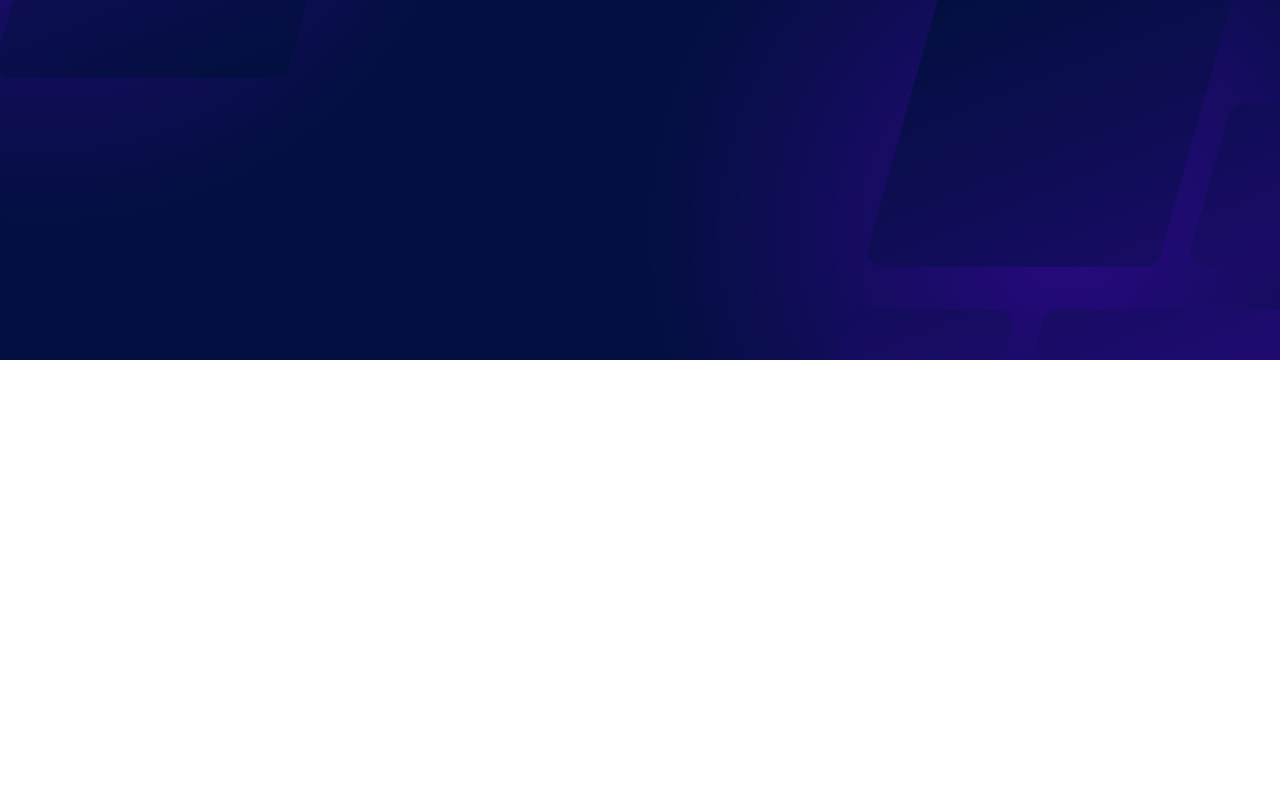
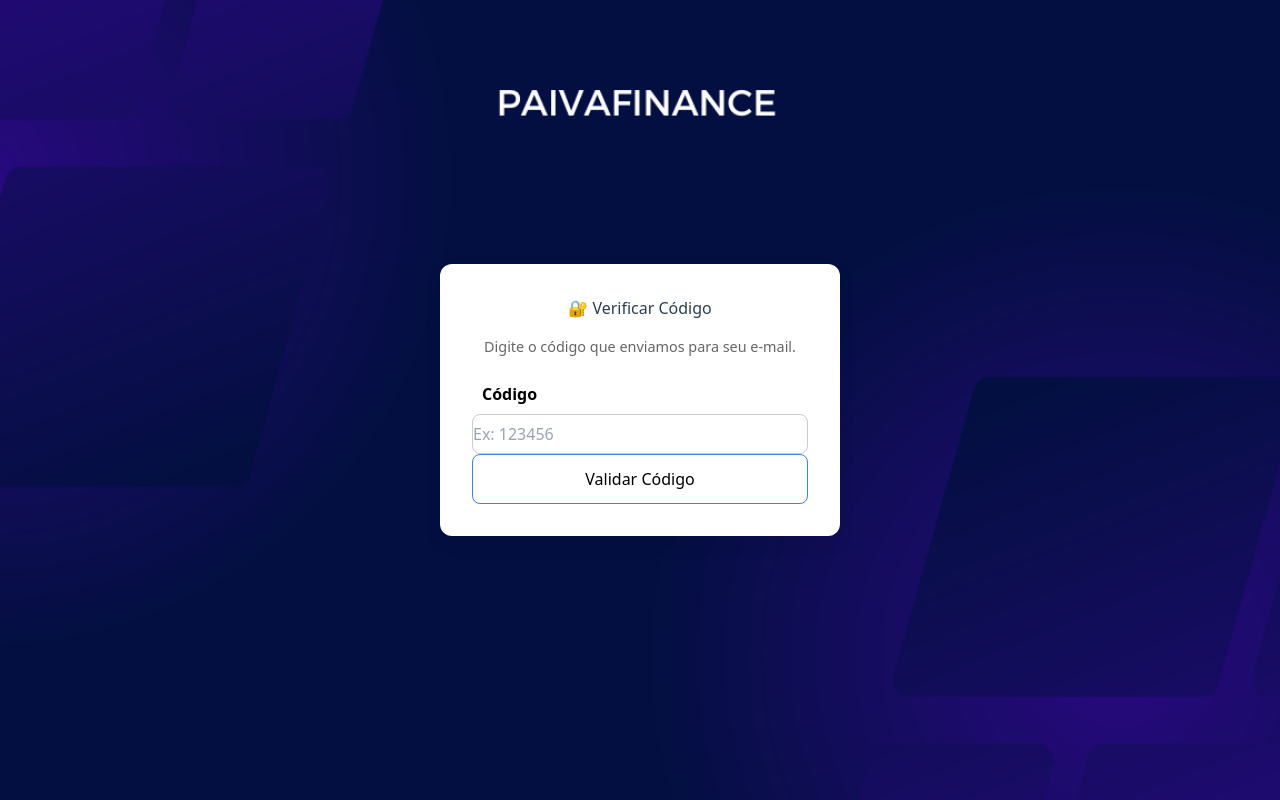
Before and after one commit to paiva737/PaivaFinance, a Vue app: page /verificar-codigo in a window 1280 px wide. Before the commit this address had no page. Built offline with nearby package versions, Linux system fonts and the light colour scheme.

Commit message:
adicionando aba de verificacao de codigo,login, registro e rotas

```diff
--- a/src/pages/Login/index.vue
+++ b/src/pages/Login/index.vue
@@ -25,6 +25,8 @@
 </template>
 
 <script>
+import '../Login/login.css'
+
 export default {
   data() {
     return {
@@ -44,6 +46,7 @@ export default {
         const data = await response.json();
 
         if (response.ok) {
+          localStorage.setItem('email', this.email)
           this.$router.push('/verificar-codigo');
         } else {
           this.mensagem = data.error;
@@ -57,5 +60,4 @@ export default {
     }
   }
 };
-import '../Login/login.css'
 </script>
--- /dev/null
+++ b/src/pages/VerificarCodigo/index.vue
@@ -0,0 +1,55 @@
+<template>
+  <div class="codigo-container">
+    <div class="codigo-box">
+      <h2 class="codigo-title">🔐 Verificar Código</h2>
+      <p class="codigo-subtitle">Digite o código que enviamos para seu e-mail.</p>
+
+      <label for="codigo">Código</label>
+      <input v-model="codigo" type="text" id="codigo" placeholder="Ex: 123456" required />
+
+      <button @click="validarCodigo">Validar Código</button>
+
+      <p v-if="mensagem" class="mensagem">{{ mensagem }}</p>
+    </div>
+  </div>
+</template>
+
+<script>
+export default {
+  data() {
+    return {
+      codigo: '',
+      mensagem: ''
+    };
+  },
+  methods: {
+    async validarCodigo() {
+      const email = localStorage.getItem('email');
+      if (!email) {
+        this.mensagem = 'E-mail não encontrado. Faça o login novamente.';
+        return;
+      }
+
+      try {
+        const response = await fetch('http://localhost:5001/validar-codigo', {
+          method: 'POST',
+          headers: { 'Content-Type': 'application/json' },
+          body: JSON.stringify({ email, codigo: this.codigo })
+        });
+
+        const data = await response.json();
+
+        if (response.ok) {
+          localStorage.removeItem('email');
+          this.$router.push('/dashboard');
+        } else {
+          this.mensagem = data.error;
+        }
+      } catch (error) {
+        this.mensagem = 'Erro ao validar o código.';
+      }
+    }
+  }
+};
+import '../VerificarCodigo/verificarCodigo.css'
+</script>
--- /dev/null
+++ b/src/pages/VerificarCodigo/verificarCodigo.css
@@ -0,0 +1,61 @@
+.codigo-container {
+  display: flex;
+  justify-content: center;
+  align-items: center;
+  height: 100vh;
+}
+
+.codigo-box {
+  background: white;
+  padding: 2rem;
+  border-radius: 12px;
+  box-shadow: 0 8px 20px rgba(0, 0, 0, 0.05);
+  width: 100%;
+  max-width: 400px;
+}
+
+.codigo-title {
+  text-align: center;
+  margin-bottom: 1rem;
+  color: #2c3e50;
+}
+
+.codigo-subtitle {
+  text-align: center;
+  font-size: 0.9rem;
+  margin-bottom: 1.5rem;
+  color: #666;
+}
+
+label {
+  display: block;
+  margin-bottom: 0.5rem;
+}
+
+input {
+  width: 100%;
+  padding: 0.6rem;
+  border-radius: 8px;
+  border: 1px solid #ccc;
+  margin-bottom: 1rem;
+}
+
+button {
+  width: 100%;
+  padding: 0.6rem;
+  background-color: #3b82f6;
+  color: white;
+  border: solid 1px #3b82f6;
+  border-radius: 8px;
+  cursor: pointer;
+}
+
+button:hover {
+  background-color: #60a5fa;
+}
+
+.mensagem {
+  text-align: center;
+  color: #e74c3c;
+  margin-top: 1rem;
+}
--- a/src/router/index.js
+++ b/src/router/index.js
@@ -3,12 +3,16 @@ import Home from '../pages/Home.vue'
 import Login from '../pages/Login/index.vue'
 import Register from '../pages/Register/index.vue'
 import Dashboard from '../pages/Dashboard/index.vue'
+import VerificarCodigo from '../pages/VerificarCodigo/index.vue'
+
 
 const routes = [
   { path: '/', name: 'Home', component: Home },
   { path: '/login', name: 'Login', component: Login },
   { path: '/register', name: 'Register', component: Register },
-  { path: '/dashboard', name: 'Dashboard', component: Dashboard }
+  { path: '/dashboard', name: 'Dashboard', component: Dashboard },
+  { path: '/verificar-codigo', name: 'VerificarCodigo', component: VerificarCodigo }
+
 ]
 
 const router = createRouter({
```
